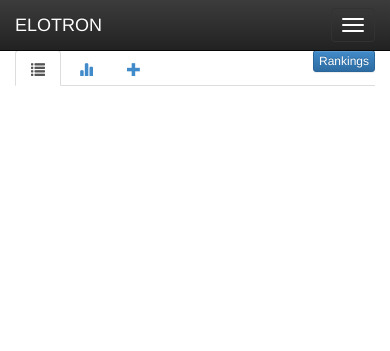
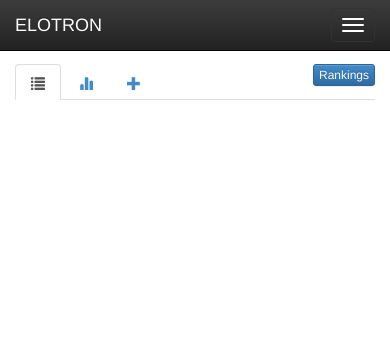
Before and after one commit to liamboone/elotron, a Flask app: page / in a window 390 px wide. Shown: the top 351 px of the page. Run offline with Flask 2, Linux system fonts and the light colour scheme; data that the repository does not hold is empty; some libraries are stand-ins or nearby versions.

Commit message:
Moved the tabs down a hair to fall inline with the leaderboard

```diff
--- a/templates/base.html
+++ b/templates/base.html
@@ -131,7 +131,7 @@
         </div>
     </div>
     <div id="main">
-        <div class="col-md-12">
+        <div class="col-md-12" style="padding-top:1em;">
             <p class="pull-right visible-xs">
                 <button type="button" class="btn btn-primary btn-xs"
                     data-toggle="offcanvas">Rankings</button>
```
